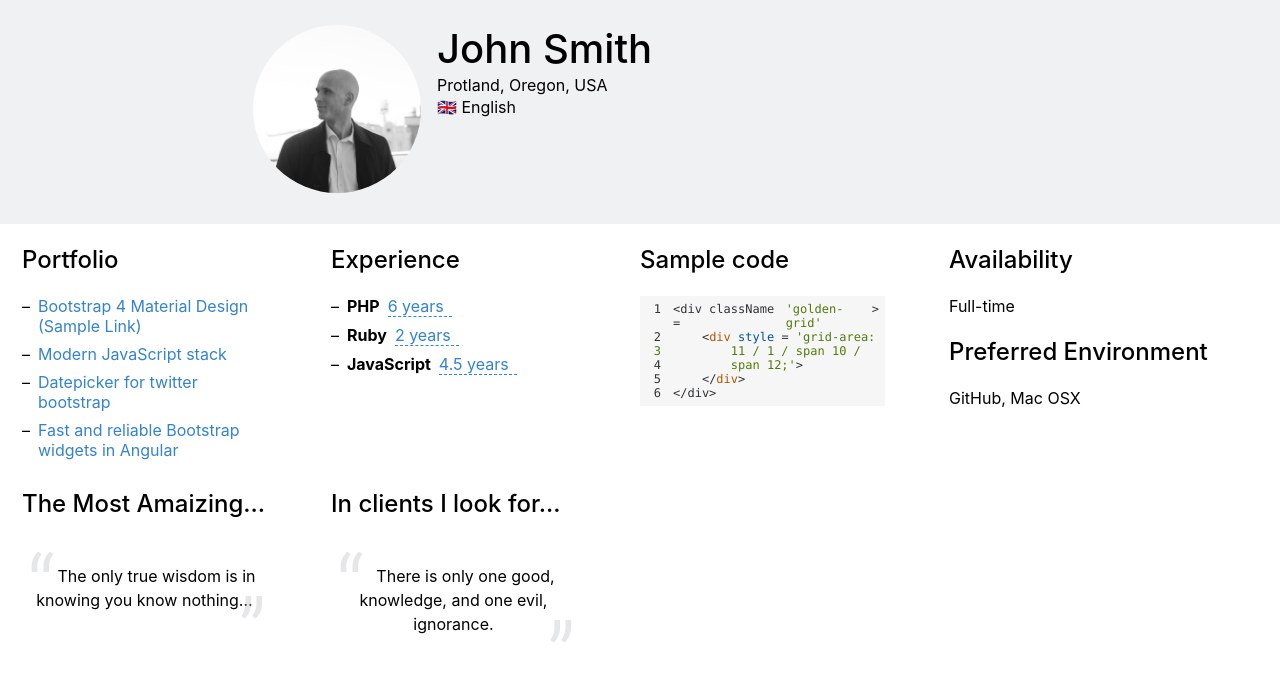
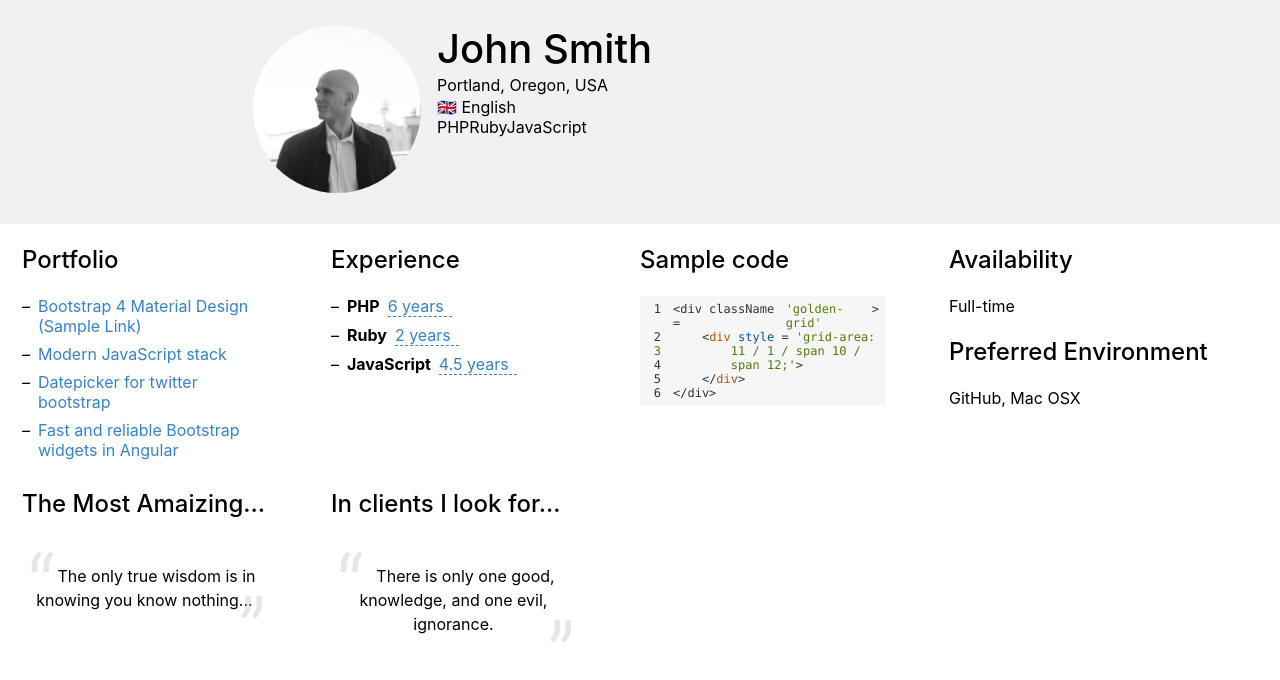
Before and after one commit to bseleng/axeta-trial, a React (Create React App) app: page / in a window 1280 px wide. Shown: the top 680 px of the page. Built offline with nearby package versions, Linux system fonts and the light colour scheme.

Commit message:
feat: map skills
Took 13 minutes

```diff
--- a/src/Organisms/OrgPersonalInfo/OrgPersonalInfo.jsx
+++ b/src/Organisms/OrgPersonalInfo/OrgPersonalInfo.jsx
@@ -3,7 +3,14 @@ import classes from './OrgPersonalInfo.module.css'
 import AtmAvatar from '../../Atoms/AtmAvatar/AtmAvatar'
 import AtmInput from '../../Atoms/AtmInput/AtmInput'
 
-const OrgPersonalInfo = ({ userName, setUserName, location, setLocation }) => {
+const OrgPersonalInfo = ({
+  userName,
+  setUserName,
+  location,
+  setLocation,
+  skills,
+  setSkills,
+}) => {
   return (
     <div className={classes.wrapper}>
       <div className={classes.imageWrapper}>
@@ -38,6 +45,11 @@ const OrgPersonalInfo = ({ userName, setUserName, location, setLocation }) => {
           </span>
           English
         </div>
+        <div>
+          {skills.map((skill) => {
+            return <span>{skill.text}</span>
+          })}
+        </div>
       </div>
     </div>
   )
--- a/src/Pages/PagPortfolio.jsx
+++ b/src/Pages/PagPortfolio.jsx
@@ -5,8 +5,13 @@ import TmpTopPanel from '../Templates/TmpTopPanel/TmpTopPanel'
 
 const PagPortfolio = () => {
   const [userName, setUserName] = useState('John Smith')
-  const [location, setLocation] = useState('Protland, Oregon, USA')
-  const [skills, setSkills] = useState([])
+  const [location, setLocation] = useState('Portland, Oregon, USA')
+
+  const [skills, setSkills] = useState([
+    { text: 'PHP', duration: '6' },
+    { text: 'Ruby', duration: '2' },
+    { text: 'JavaScript', duration: '4.5' },
+  ])
 
   return (
     <div className={classes.wrapper}>
@@ -15,6 +20,8 @@ const PagPortfolio = () => {
         setUserName={setUserName}
         location={location}
         setLocation={setLocation}
+        skills={skills}
+        setSkills={setSkills}
       />
       <TmpMainAndAside />
     </div>
--- a/src/Templates/TmpTopPanel/TmpTopPanel.jsx
+++ b/src/Templates/TmpTopPanel/TmpTopPanel.jsx
@@ -2,7 +2,14 @@ import React from 'react'
 import classes from './TmpTopPanel.module.css'
 import OrgPersonalInfo from '../../Organisms/OrgPersonalInfo/OrgPersonalInfo'
 
-const TmpTopPanel = ({ userName, setUserName, location, setLocation }) => {
+const TmpTopPanel = ({
+  userName,
+  setUserName,
+  location,
+  setLocation,
+  skills,
+  setSkills,
+}) => {
   return (
     <div className={classes.wrapper}>
       <OrgPersonalInfo
@@ -10,6 +17,8 @@ const TmpTopPanel = ({ userName, setUserName, location, setLocation }) => {
         setUserName={setUserName}
         location={location}
         setLocation={setLocation}
+        skills={skills}
+        setSkills={setSkills}
       />
     </div>
   )
```
